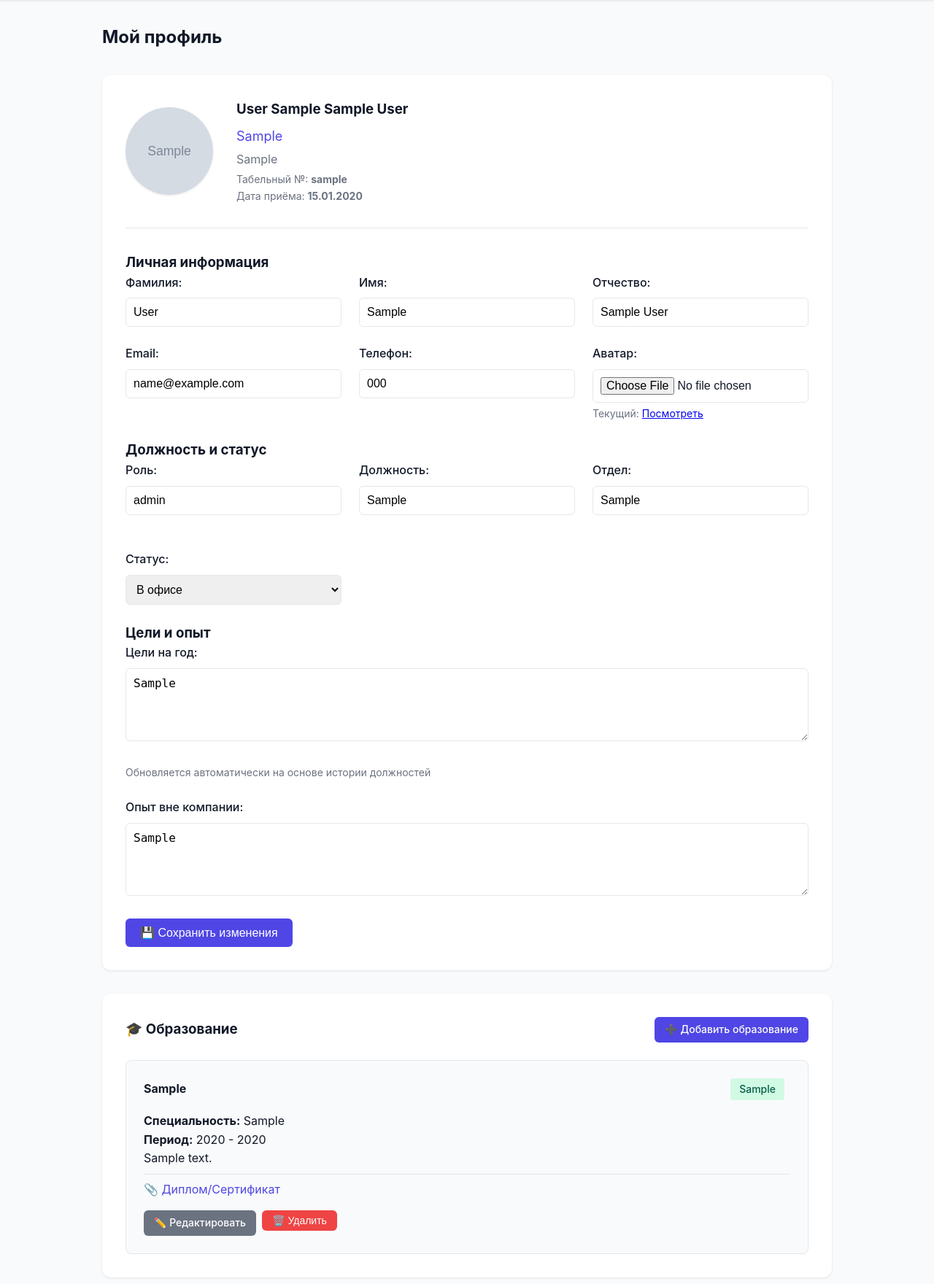
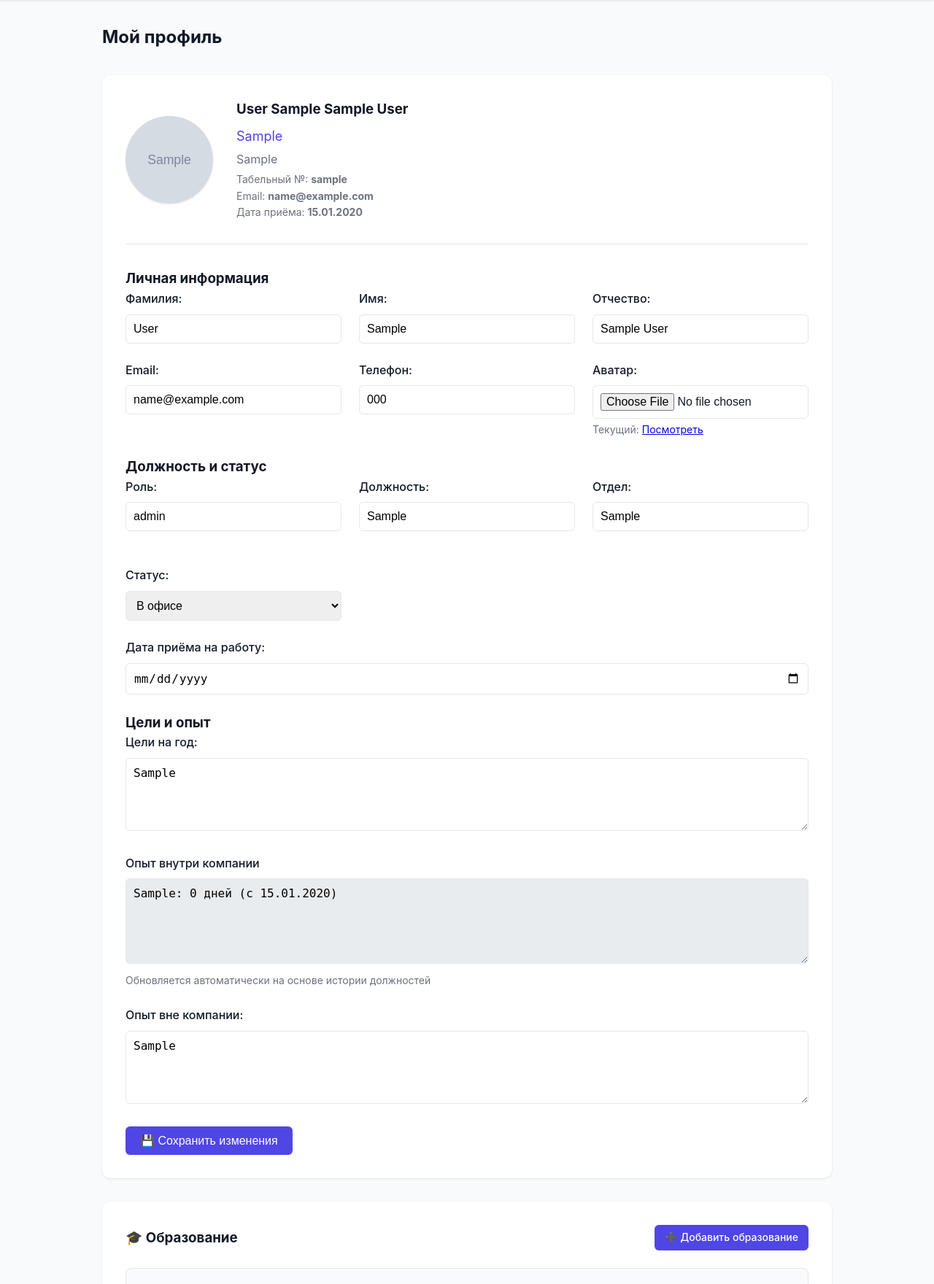
Before and after one commit to romadarol15-gif/hr_platform_updated, a Django app: page /profile/ in a window 1280 px wide. Shown: the part 71-1831 px from the top of the page at 73% size. Run offline with Django 5.2, Linux system fonts and the light colour scheme; a user stored in the database is signed in; tables that the repository leaves empty hold one stand-in row (values such as "Sample post"); grey boxes marked "Sample" are stand-in pictures; parts of the project's set-up code (start-up, migrations or seed data) failed here and were passed over.

Commit message:
Обновлён profile.html: опыт readonly, отображение hire_date
Поле internal_experience теперь readonly и заполняется автоматически

```diff
--- a/templates/profile.html
+++ b/templates/profile.html
@@ -24,6 +24,9 @@
 <p class="position">{{ employee.position }}</p>
 <p class="department">{{ employee.department }}</p>
 <p class="employee-number">Табельный №: <strong>{{ employee.user.username }}</strong></p>
+{% if employee.email %}
+<p class="employee-number">Email: <strong>{{ employee.email }}</strong></p>
+{% endif %}
 {% if employee.hire_date %}
 <p class="employee-number">Дата приёма: <strong>{{ employee.hire_date|date:"d.m.Y" }}</strong></p>
 {% endif %}
@@ -104,14 +107,20 @@
 {{ form.status }}
 </div>
 </div>
+{% if employee.hire_date %}
+<div class="form-group">
+{{ form.hire_date.label_tag }}
+{{ form.hire_date }}
+</div>
+{% endif %}
 <h3>Цели и опыт</h3>
 <div class="form-group">
 {{ form.annual_goal.label_tag }}
 {{ form.annual_goal }}
 </div>
 <div class="form-group">
-{{ form.internal_experience.label_tag }}
-{{ form.internal_experience }}
+<label>Опыт внутри компании</label>
+<textarea class="form-control" rows="5" readonly style="background-color: #e9ecef;">{{ employee.get_work_experience }}</textarea>
 <small class="form-text text-muted">Обновляется автоматически на основе истории должностей</small>
 </div>
 <div class="form-group">
```
